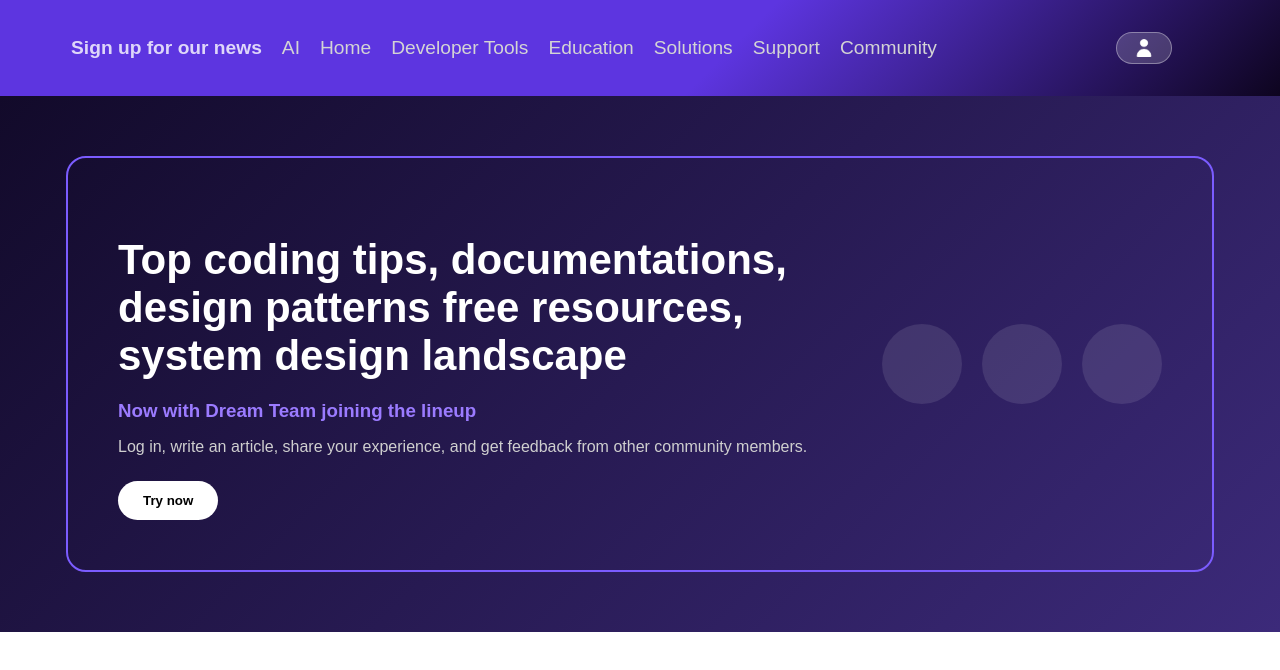
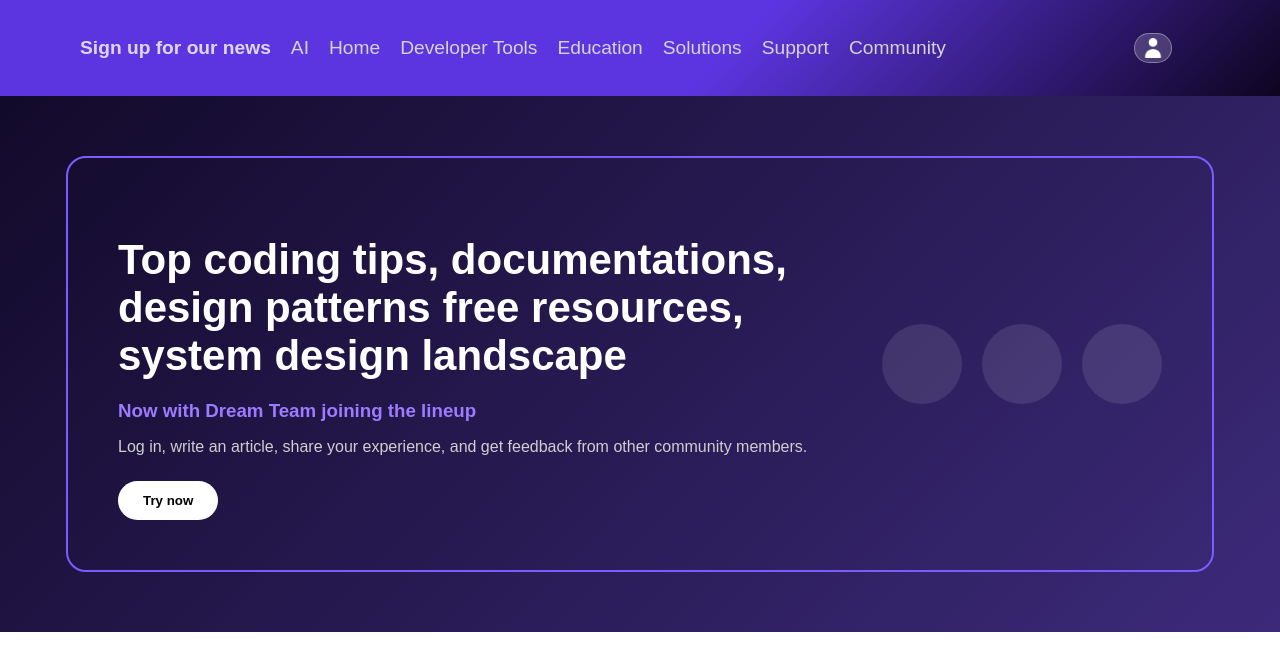
Before and after one commit to YanaBocharova/react_api, a React (Create React App) app: page / in a window 1280 px wide. Shown: the top 670 px of the page. Built offline with nearby package versions, Linux system fonts and the light colour scheme.

Commit message:
Make button rounded

```diff
--- a/src/App.css
+++ b/src/App.css
@@ -14,10 +14,19 @@ body {
   position: relative;
 }
 
-.top-signup-login{
+.top-signup-login {
+  width: 30px;
+  height: 30px;
+  border-radius: 50%;
+  margin: 10%; /* makes the button circular */
   display: flex;
-  margin: 10%;
+  align-items: center;
+  justify-content: center;
+
+  border: none;
+  cursor: pointer;
 }
+
 /* ================= FOOTER ================= */
 
 .footer-container {
@@ -80,8 +89,9 @@ body {
 .nav-link-reset {
   color: inherit;
   text-decoration: none;
-  font: inherit;
+  font-weight: 500;
   cursor: pointer;
+  transition: color 0.25s ease;
 }
 
 .has-caret::after {
--- a/src/components/TopSignupBar.js
+++ b/src/components/TopSignupBar.js
@@ -74,8 +74,8 @@ const TopSignupBar = () => {
         <span>Community</span>
       </nav>
 
-      <button className="top-signup-login" onClick={() => navigate("/signin")}>
-        <img src={userIcon} alt="User Icon" height="18" />
+      <button className="top-signup-login" onClick={() => navigate("/signin")} >
+        <img src={userIcon} alt="User Icon" height="20" width="20" />
       </button>
     </div>
   );
```
